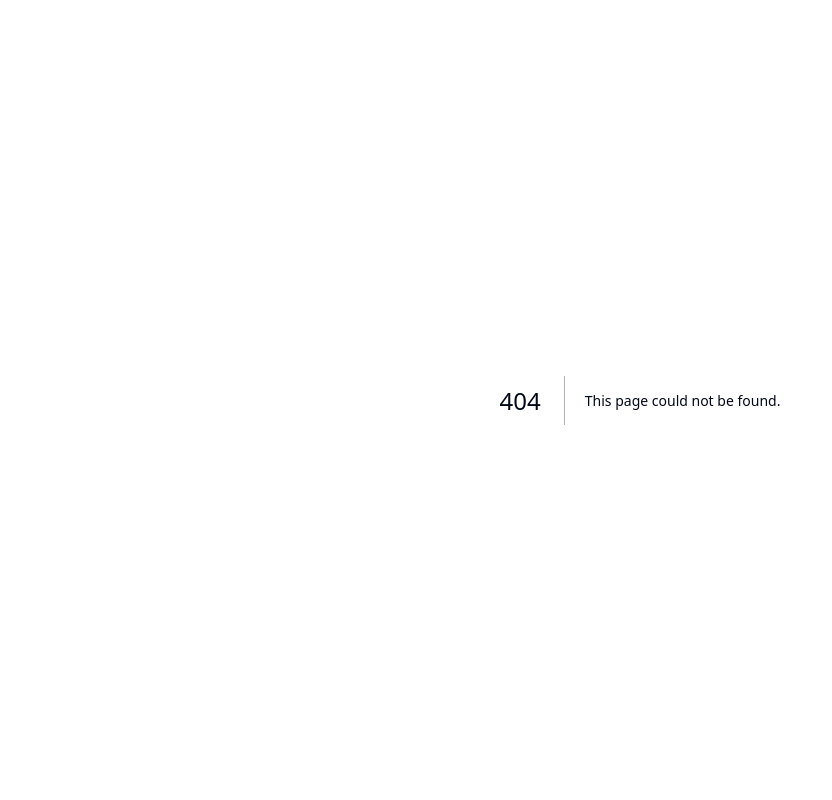
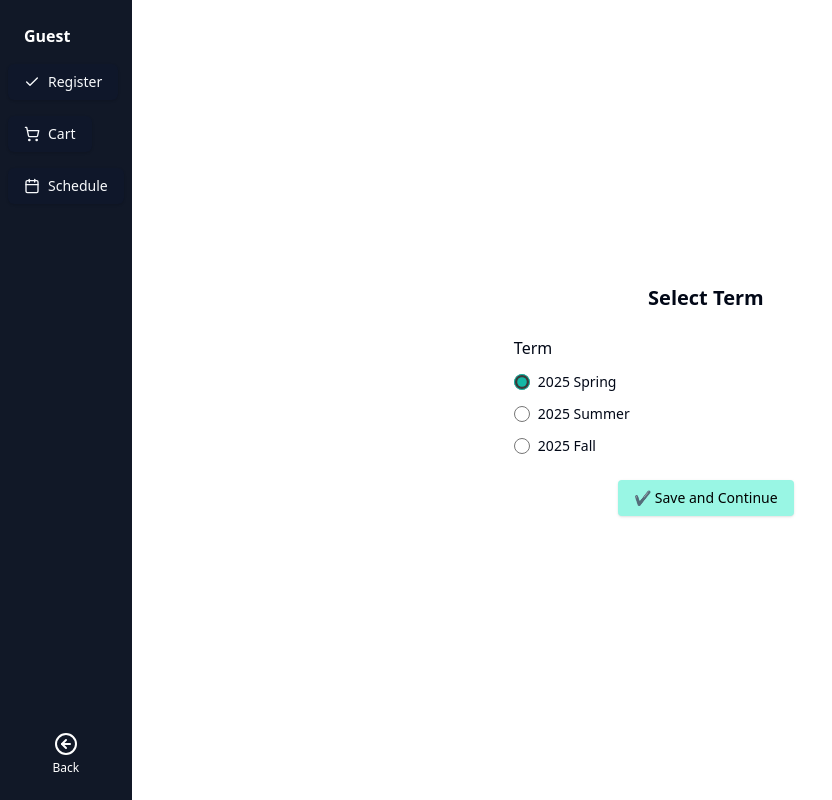
Before and after one commit to The-Twelfth-Force/EduVerse-12, a Next.js app in the folder frontend/: page /registration/semester in a window 1280 px wide. Before the commit this address had no page. Shown: the whole page, without its empty margins (0-832 px from the left). Built offline with nearby package versions, Linux system fonts and the light colour scheme; no server answers.

Commit message:
Register page UI

```diff
--- a/frontend/src/app/page.tsx
+++ b/frontend/src/app/page.tsx
@@ -115,7 +115,7 @@ export default function Home() {
           {/* Registration Box */}
           <div
             className="group relative w-2/5 max-w-sm bg-white/30 backdrop-blur-md shadow-lg p-6 rounded-xl flex flex-col items-center cursor-pointer hover:scale-105 transition-transform"
-            onClick={() => Router.push('/registration')}
+            onClick={() => Router.push('/registration/semester')}
           >
             <Image
               src="/images/register.png"
--- a/frontend/src/app/registration/page.tsx
+++ b/frontend/src/app/registration/page.tsx
@@ -1,15 +1,17 @@
-'use client'
-import { useState } from "react"
-import { ColumnDef, Row } from "@tanstack/react-table"
-import { CourseSection } from '@/types/course'
-import { DataTable } from "@/components/DataTable"
-import { Checkbox } from "@/components/ui/checkbox"
-import { CheckedState } from "@radix-ui/react-checkbox"
-import ScheduleCalendar from "@/components/Planner/ScheduleCalendar"
-import { Button } from "@/components/ui/button"
+"use client";
+
+import { useState } from "react";
+import { ColumnDef, Row } from "@tanstack/react-table";
+import { CourseSection } from "@/types/course";
+import { DataTable } from "@/components/DataTable";
+import { Checkbox } from "@/components/ui/checkbox";
+import { CheckedState } from "@radix-ui/react-checkbox";
+import ScheduleCalendar from "@/components/Planner/ScheduleCalendar";
+import { Button } from "@/components/ui/button";
 
 export default function Registration() {
-  const [selectedSections, setSelectedSections] = useState<CourseSection[]>([])
+  const [selectedSections, setSelectedSections] = useState<CourseSection[]>([]);
+  const [year, setYear] = useState<number>(new Date().getFullYear());
 
   const courseSections: CourseSection[] = [
     {
@@ -19,15 +21,17 @@ export default function Registration() {
       section_number: "001",
       profFirst: "John",
       profLast: "Doe",
-      meetings: [{
+      meetings: [
+        {
           meeting_days: ["Monday", "Wednesday"],
           start_time: "09:00 AM",
           end_time: "10:30 AM",
           location: {
             building: "Science Hall",
-            room: "101"
-          }
-        }],
+            room: "101",
+          },
+        },
+      ],
     },
     {
       _id: "2",
@@ -36,15 +40,17 @@ export default function Registration() {
       section_number: "002",
       profFirst: "Jane",
       profLast: "Smith",
-      meetings: [{
+      meetings: [
+        {
           meeting_days: ["Tuesday", "Thursday"],
           start_time: "11:00 AM",
           end_time: "12:30 PM",
           location: {
             building: "Engineering Hall",
-            room: "202"
-          }
-        }],
+            room: "202",
+          },
+        },
+      ],
     },
     {
       _id: "3",
@@ -53,15 +59,17 @@ export default function Registration() {
       section_number: "003",
       profFirst: "Alice",
       profLast: "Johnson",
-      meetings: [{
+      meetings: [
+        {
           meeting_days: ["Friday"],
           start_time: "01:00 PM",
           end_time: "02:30 PM",
           location: {
             building: "Math Hall",
-            room: "303"
-          }
-        }],
+            room: "303",
+          },
+        },
+      ],
     },
     {
       _id: "4",
@@ -70,17 +78,21 @@ export default function Registration() {
       section_number: "004",
       profFirst: "Bob",
       profLast: "Brown",
-      meetings: [{
+      meetings: [
+        {
           meeting_days: ["Monday", "Wednesday"],
           start_time: "03:00 PM",
           end_time: "04:30 PM",
           location: {
             building: "Arts Hall",
-            room: "404"
-          }
-        }],
+            room: "404",
+          },
+        },
+      ],
     },
-  ]
+  ];
+
+
 
   const columns = (handleRowSelectionChange: (rowSelection: Row<CourseSection>, value: CheckedState) => void): ColumnDef<CourseSection>[] => [
     {
@@ -111,8 +123,8 @@ export default function Registration() {
       ),
     },
     {
-      accessorKey: 'Course',
-      header: 'Professor',
+      accessorKey: "Course",
+      header: "Professor",
       cell: ({ row }) => (
         <div>
           {row.original.prefix} {row.original.number} {row.original.profFirst} {row.original.profLast}
@@ -120,75 +132,113 @@ export default function Registration() {
       ),
     },
     {
-      accessorKey: 'section_number',
-      header: 'Section Number',
+      accessorKey: "section_number",
+      header: "Section Number",
     },
     {
-      accessorKey: 'meetings',
-      header: 'Meeting Days',
-      cell: ({ row }) => (
-        <div>
-          {row.original.meetings[0]?.meeting_days.join(', ')}
-        </div>
-      ),
+      accessorKey: "meetings",
+      header: "Meeting Days",
+      cell: ({ row }) => <div>{row.original.meetings[0]?.meeting_days.join(", ")}</div>,
     },
     {
-      accessorKey: 'startTime',
-      header: 'Start Time',
-      cell: ({ row }) => (
-        <div>
-          {row.original.meetings[0]?.start_time}
-        </div>
-      ),
+      accessorKey: "startTime",
+      header: "Start Time",
+      cell: ({ row }) => <div>{row.original.meetings[0]?.start_time}</div>,
     },
     {
-      accessorKey: 'endTime',
-      header: 'End Time',
-      cell: ({ row }) => (
-        <div>
-          {row.original.meetings[0]?.end_time}
-        </div>
-      ),
+      accessorKey: "endTime",
+      header: "End Time",
+      cell: ({ row }) => <div>{row.original.meetings[0]?.end_time}</div>,
     },
-  ]
+  ];
 
   function handleRowSelectionChange(rowSelection: Row<CourseSection>, value: CheckedState) {
-    rowSelection.toggleSelected(!!value)
+    rowSelection.toggleSelected(!!value);
     if (value) {
-      setSelectedSections((prev) => [...prev, rowSelection.original])
-    } else if (!value) {
-      setSelectedSections((prev) => prev.filter((section) => section._id !== rowSelection.original._id))
+      setSelectedSections((prev) => [...prev, rowSelection.original]);
+    } else {
+      setSelectedSections((prev) => prev.filter((section) => section._id !== rowSelection.original._id));
     }
-    console.log("Selected Sections: ", selectedSections)
-    console.log("Selected Courses: ", formattedSections)
+    console.log("Selected Sections: ", selectedSections);
   }
 
-  // Transform selectedSections into the expected format
+  // Dummy transformation for selectedSections (for localStorage)
   const formattedSections = {
     selected: {
       state: "selected",
       data: {
-        latest: selectedSections
-      }
-    }
-  }
+        latest: selectedSections,
+      },
+    },
+  };
+
+  // Handle year selection change for the calendar section
+  const handleYearChange = (e: React.ChangeEvent<HTMLSelectElement>) => {
+    setYear(Number(e.target.value));
+  };
+
+  // Dummy handler for "Add Event" button – in a real app, you could open a dialog/modal
+  const handleAddEventButton = () => {
+    alert("Add Event functionality triggered.");
+  };
 
   return (
-    <div className="flex h-full space-x-4 p-4">
-      <div className="flex flex-col w-fit shadow rounded-md justify-between">
+    <div className="flex flex-col h-full space-y-4 p-4">
+      {/* Upper Section: Data Table with Add To Cart Button */}
+      <div className="flex flex-col w-full shadow rounded-md">
         <div className="p-2 max-h-full overflow-scroll">
-          <DataTable columns={columns(handleRowSelectionChange)} data={courseSections}/>
+          <DataTable columns={columns(handleRowSelectionChange)} data={courseSections} />
         </div>
-        <Button className="sticky w-auto m-2" onClick={() => {
-            console.log(formattedSections)
-            localStorage.setItem('selectedSections', JSON.stringify(selectedSections))
-          }} disabled={selectedSections.length === 0}>
+        <Button
+          className="sticky w-auto m-2"
+          onClick={() => {
+            console.log(formattedSections);
+            localStorage.setItem("selectedSections", JSON.stringify(selectedSections));
+          }}
+          disabled={selectedSections.length === 0}
+        >
           Add To Cart
         </Button>
       </div>
-      <div className="relative border-gray-200 border-[1px] rounded-md w-full overflow-clip shadow-md">
-        <ScheduleCalendar courses={selectedSections}></ScheduleCalendar>
+
+      {/* Lower Section: Calendar */}
+      <div className="relative border border-gray-200 rounded-md w-full overflow-hidden shadow-md">
+        {/* Calendar Header with Controls */}
+        <div className="p-4 flex flex-col md:flex-row md:items-center md:justify-between bg-gray-900 text-white">
+          <div className="flex space-x-4 mb-4 md:mb-0">
+            <Button
+              onClick={handleAddEventButton}
+              className="px-4 py-2 rounded bg-gray-900 text-white hover:bg-teal-200 hover:text-gray-900 transition-colors"
+            >
+              Add Event
+            </Button>
+          </div>
+          <div className="flex items-center space-x-2">
+            <label htmlFor="year" className="text-sm">
+              Year:
+            </label>
+            <select
+              id="year"
+              value={year}
+              onChange={handleYearChange}
+              className="px-2 py-1 rounded bg-gray-900 text-white border border-gray-700 focus:outline-none focus:ring-2 focus:ring-teal-200"
+            >
+              {Array.from({ length: 10 }, (_, i) => {
+                const yr = new Date().getFullYear() - 5 + i;
+                return (
+                  <option key={yr} value={yr}>
+                    {yr}
+                  </option>
+                );
+              })}
+            </select>
+          </div>
+        </div>
+        {/* Calendar Component */}
+        <div className="p-4">
+          <ScheduleCalendar courses={selectedSections} year={year} />
+        </div>
       </div>
     </div>
-  )
+  );
 }
--- /dev/null
+++ b/frontend/src/app/registration/semester/page.tsx
@@ -0,0 +1,48 @@
+'use client'
+
+import { useState, useEffect } from 'react'
+import { useRouter } from 'next/navigation'
+import { Button } from '@/components/ui/button'
+
+export default function SelectTermPage() {
+  const [selectedTerm, setSelectedTerm] = useState('2025 Spring')
+  const router = useRouter()
+
+  const handleSubmit = () => {
+    // Save to localStorage
+    localStorage.setItem('selectedTerm', selectedTerm)
+    // Navigate to register page
+    router.push('/registration')
+  }
+
+  const terms = ['2025 Spring', '2025 Summer', '2025 Fall']
+
+  return (
+    <div className="min-h-screen flex flex-col items-center justify-center px-4">
+      <h1 className="text-xl font-semibold mb-6">Select Term</h1>
+      <div className="w-full max-w-sm space-y-3">
+        <p className="font-medium text-base">Term</p>
+        {terms.map((term) => (
+          <div key={term} className="flex items-center space-x-2">
+            <input
+              type="radio"
+              id={term}
+              name="term"
+              value={term}
+              checked={selectedTerm === term}
+              onChange={() => setSelectedTerm(term)}
+              className="accent-teal-500 w-4 h-4"
+            />
+            <label htmlFor={term} className="text-sm">{term}</label>
+          </div>
+        ))}
+      </div>
+      <Button
+        className="mt-6 bg-teal-200 text-black hover:bg-teal-300 px-4 py-2 text-sm rounded"
+        onClick={handleSubmit}
+      >
+        ✔ Save and Continue
+      </Button>
+    </div>
+  )
+}
```
